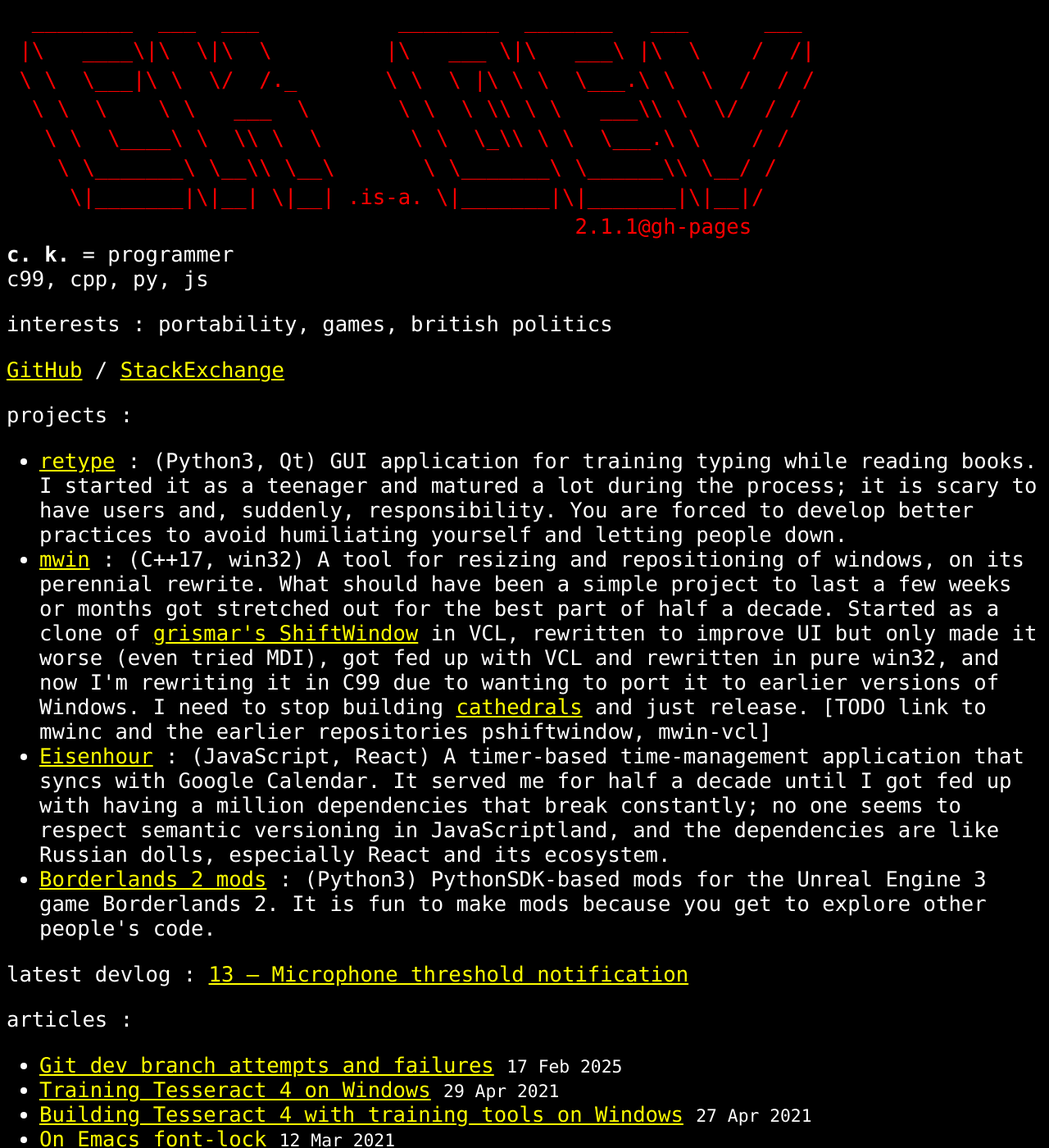
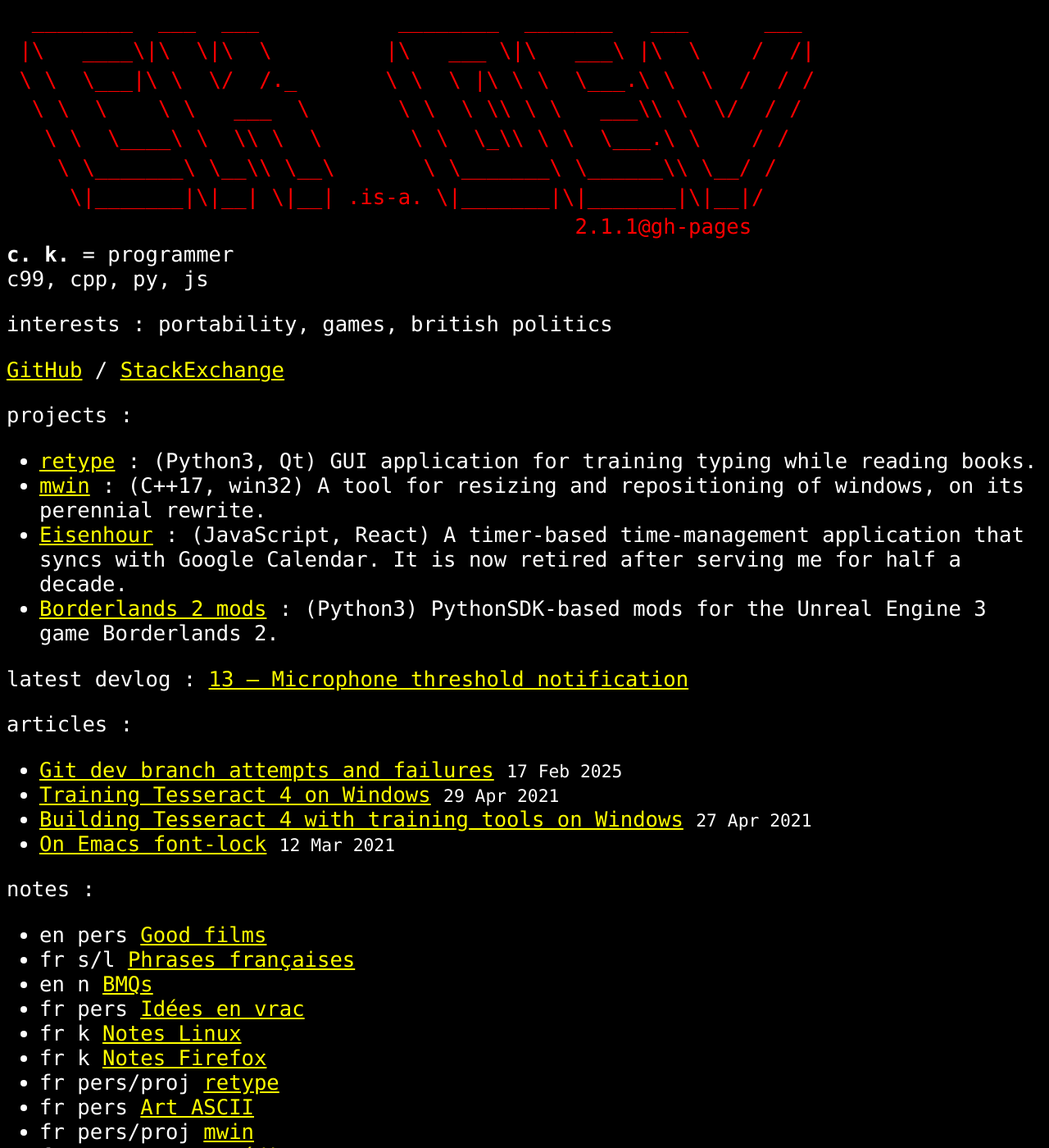
Before and after one commit to plu5/plu5.github.io, a Jekyll site: the page built from index.html, in a window 1280 px wide and 1400 px high. Shown: the whole window at 82% size. Built offline with Jekyll 4.4.1, drawn with Linux system fonts in a browser that asks for light colours; the list of posts is cut into pages by our own code.

Commit message:
fix: Remove cringe comments from main page projects descriptions
If you want to write at length it is going to have to be on a separate
projects page

```diff
--- a/_data/projects.yml
+++ b/_data/projects.yml
@@ -8,17 +8,21 @@
 #   desc: A tool for automatic resizing and repositioning of windows. Written in C++ with VCL and Windows API
 #   url: https://github.com/plu5/mwin
 - name: retype
-  desc: (Python3, Qt) GUI application for training typing while reading books. I started it as a teenager and matured a lot during the process; it is scary to have users and, suddenly, responsibility. You are forced to develop better practices to avoid humiliating yourself and letting people down.
+  desc: (Python3, Qt) GUI application for training typing while reading books.
+  cringe_comments: I started it as a teenager and matured a lot during the process; it is scary to have users and, suddenly, responsibility. You are forced to develop better practices to avoid humiliating yourself and letting people down.
   url: https://github.com/plu5/retype
   img: retype.png
 - name: mwin
-  desc: (C++17, win32) A tool for resizing and repositioning of windows, on its perennial rewrite. What should have been a simple project to last a few weeks or months got stretched out for the best part of half a decade. Started as a clone of <a href="https://grismar.net/shiftwindow/">grismar's ShiftWindow</a> in VCL, rewritten to improve UI but only made it worse (even tried MDI), got fed up with VCL and rewritten in pure win32, and now I'm rewriting it in C99 due to wanting to port it to earlier versions of Windows. I need to stop building <a href="https://en.wikipedia.org/wiki/The_Cathedral_and_the_Bazaar">cathedrals</a> and just release. [TODO link to mwinc and the earlier repositories pshiftwindow, mwin-vcl]
+  desc: (C++17, win32) A tool for resizing and repositioning of windows, on its perennial rewrite.
+  cringe_comments: What should have been a simple project to last a few weeks or months got stretched out for the best part of half a decade. Started as a clone of <a href="https://grismar.net/shiftwindow/">grismar's ShiftWindow</a> in VCL, rewritten to improve UI but only made it worse (even tried MDI), got fed up with VCL and rewritten in pure win32, and now I'm rewriting it in C99 due to wanting to port it to earlier versions of Windows. I need to stop building <a href="https://en.wikipedia.org/wiki/The_Cathedral_and_the_Bazaar">cathedrals</a> and just release. [TODO link to mwinc and the earlier repositories pshiftwindow, mwin-vcl]
   url: https://github.com/plu5/mwin
 - name: Eisenhour
-  desc: (JavaScript, React) A timer-based time-management application that syncs with Google Calendar. It served me for half a decade until I got fed up with having a million dependencies that break constantly; no one seems to respect semantic versioning in JavaScriptland, and the dependencies are like Russian dolls, especially React and its ecosystem.
+  desc: (JavaScript, React) A timer-based time-management application that syncs with Google Calendar. It is now retired after serving me for half a decade.
+  cringe_comments: It served me for half a decade until I got fed up with having a million dependencies that break constantly; no one seems to respect semantic versioning in JavaScriptland, and the dependencies are like Russian dolls, especially React and its ecosystem.
   url: https://github.com/plu5/eisenhour
   img: eisenhour.png
 - name: Borderlands 2 mods
-  desc: (Python3) PythonSDK-based mods for the Unreal Engine 3 game Borderlands 2. It is fun to make mods because you get to explore other people's code.
+  desc: (Python3) PythonSDK-based mods for the Unreal Engine 3 game Borderlands 2.
+  cringe_comments: It is fun to make mods because you get to explore other people's code.
   url: https://github.com/plu5/p-borderlands
   img: p-borderlands.png
```
